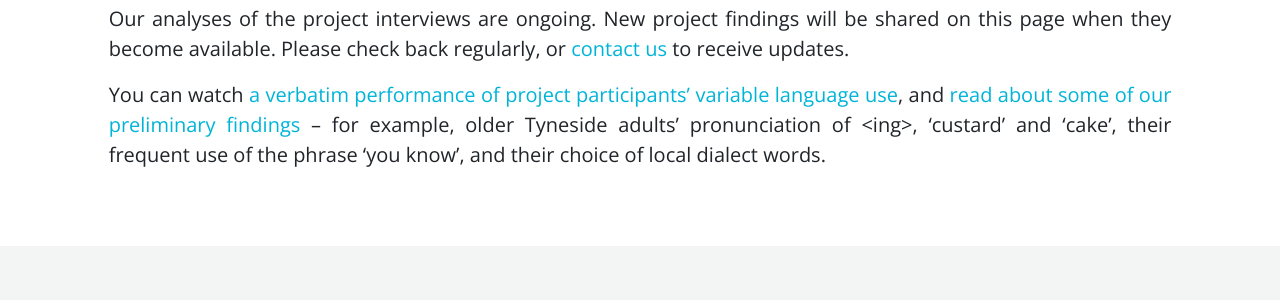
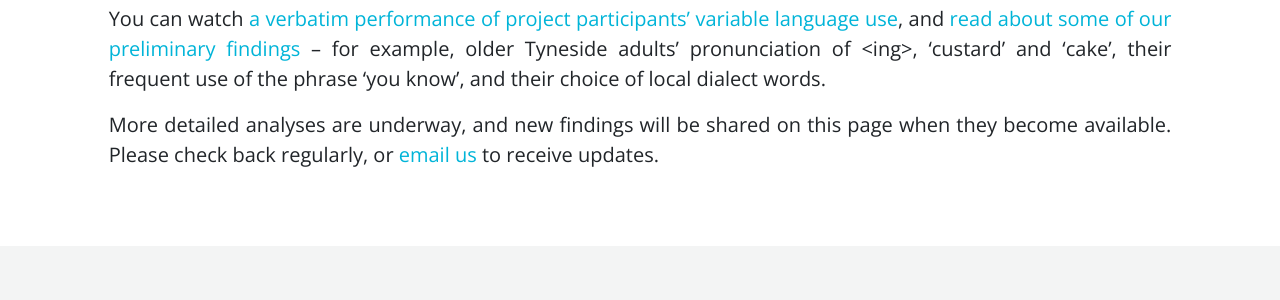
Before and after one commit to heikepichler/heikepichler.github.io, a plain HTML site: page LiLLT/findings.html in a window 1280 px wide. Shown: the part 731-1031 px from the top of the page. Drawn offline with nearby package versions, Linux system fonts and the light colour scheme.

Commit message:
Update findings.html

```diff
--- a/LiLLT/findings.html
+++ b/LiLLT/findings.html
@@ -93,8 +93,8 @@
       <div class="row justify-content-center" data-aos="fade-up">
         <div class="col-md-10 col-lg-10">
           <h2 class="content-title">Findings</h2>
-          <p class="lead">Our analyses of the project interviews are ongoing. New project findings will be shared on this page when they become available. Please check back regularly, or <a href="contact.html">contact us</a> to receive updates.</p>
           <p class="lead">You can watch <a href="video.html">a verbatim performance of project participants’ variable language use</a>, and <a href="enthusiasts.html">read about some of our preliminary findings</a> – for example, older Tyneside adults’ pronunciation of &lting&gt, ‘custard’ and ‘cake’, their frequent use of the phrase ‘you know’, and their choice of local dialect words.</p>
+          <p class="lead">More detailed analyses are underway, and new findings will be shared on this page when they become available. Please check back regularly, or <a href="contact.html">email us</a> to receive updates.</p>
         </div>
       </div>
     </section>
```
